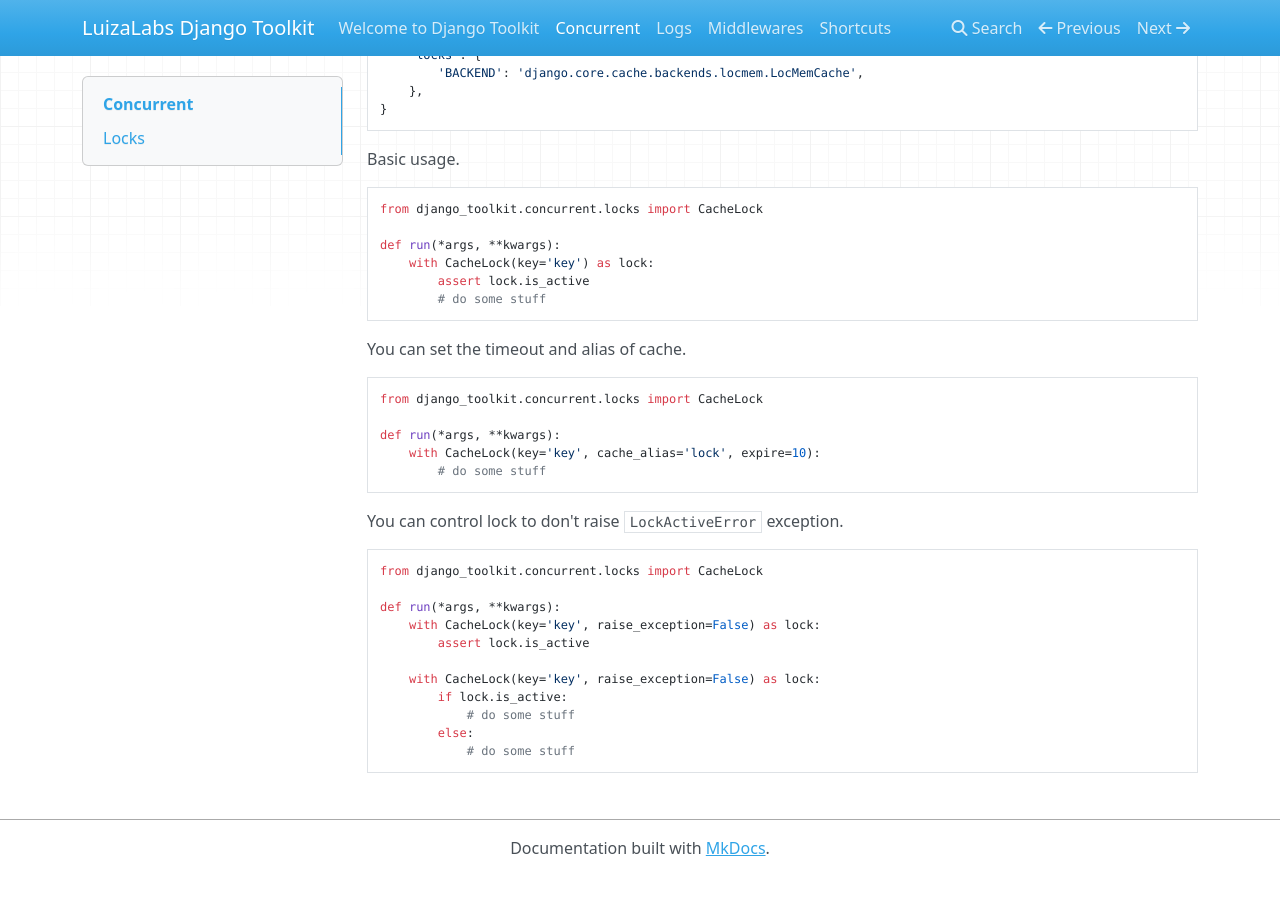
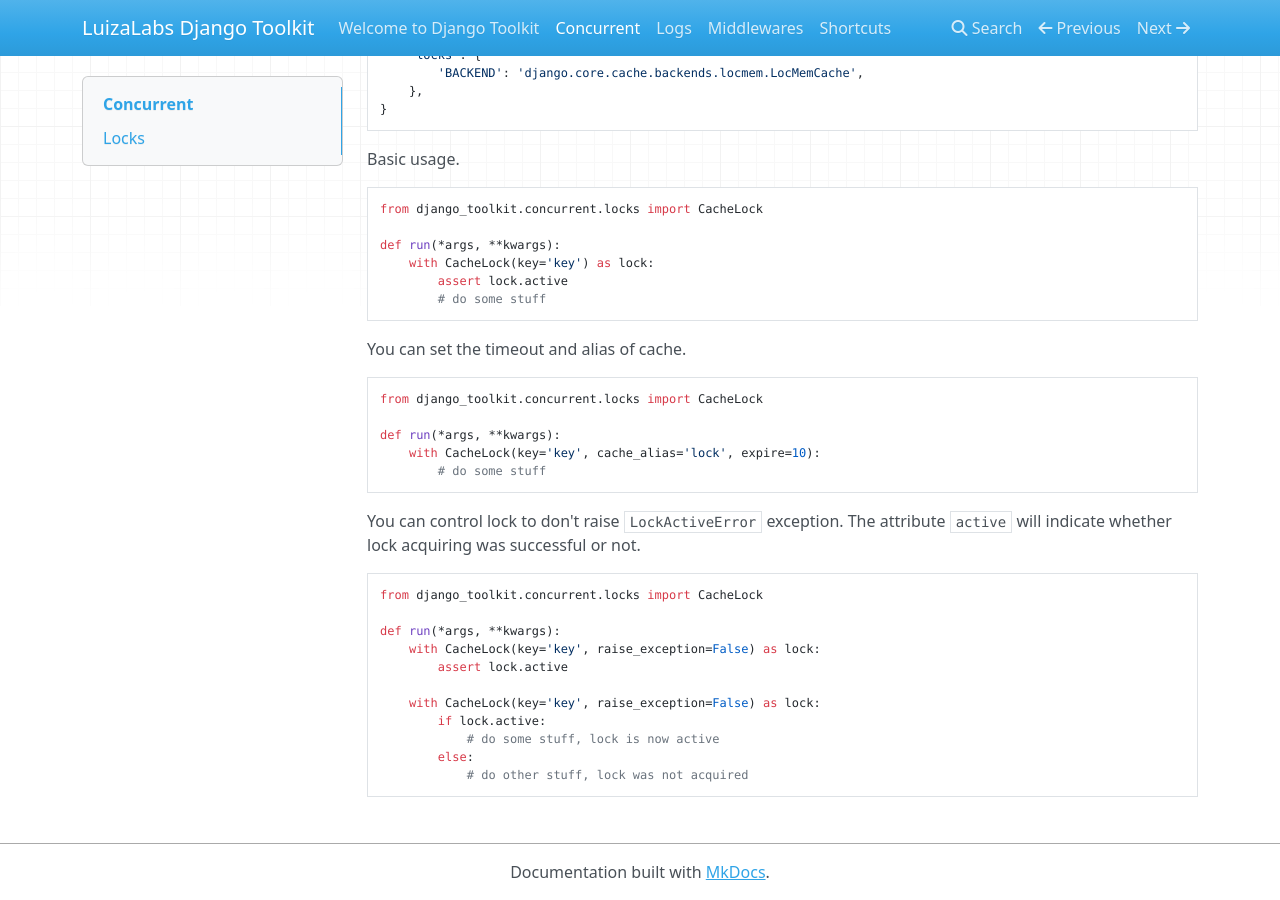
Before and after one commit to luizalabs/django-toolkit, an MkDocs documentation site: the page built from docs/concurrent.md, in a window 1280 px wide and 900 px high, scrolled down 1067 px. Built offline with MkDocs 1.6.1, drawn with Linux system fonts in a browser that asks for light colours; nearby versions of some CDN libraries; before the commit the page ends 1943 px from its top, so only the background shows below that.

Commit message:
Use the correct lock attribute in documentation

````diff
--- a/docs/concurrent.md
+++ b/docs/concurrent.md
@@ -65,7 +65,7 @@ from django_toolkit.concurrent.locks import CacheLock
 
 def run(*args, **kwargs):
     with CacheLock(key='key') as lock:
-        assert lock.is_active
+        assert lock.active
         # do some stuff
 ```
 
@@ -80,17 +80,19 @@ def run(*args, **kwargs):
 ```
 
 You can control lock to don't raise `LockActiveError` exception.
+The attribute `active` will indicate whether lock acquiring was successful or
+not.
 
 ```python
 from django_toolkit.concurrent.locks import CacheLock
 
 def run(*args, **kwargs):
     with CacheLock(key='key', raise_exception=False) as lock:
-        assert lock.is_active
+        assert lock.active
 
     with CacheLock(key='key', raise_exception=False) as lock:
-        if lock.is_active:
-            # do some stuff
+        if lock.active:
+            # do some stuff, lock is now active
         else:
-            # do some stuff
+            # do other stuff, lock was not acquired
 ```
````
